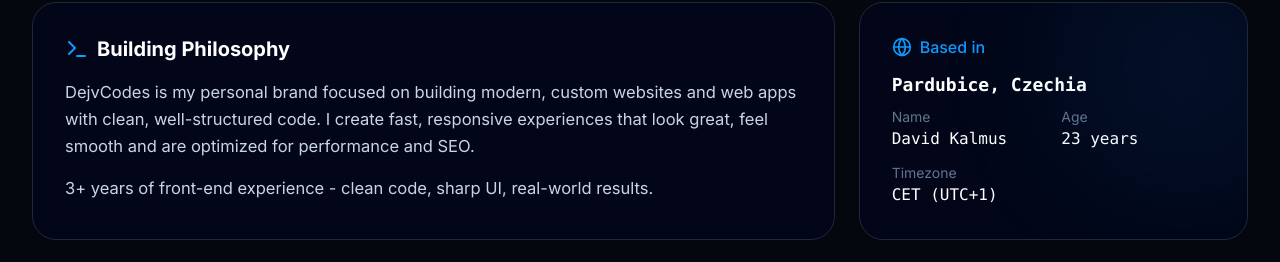
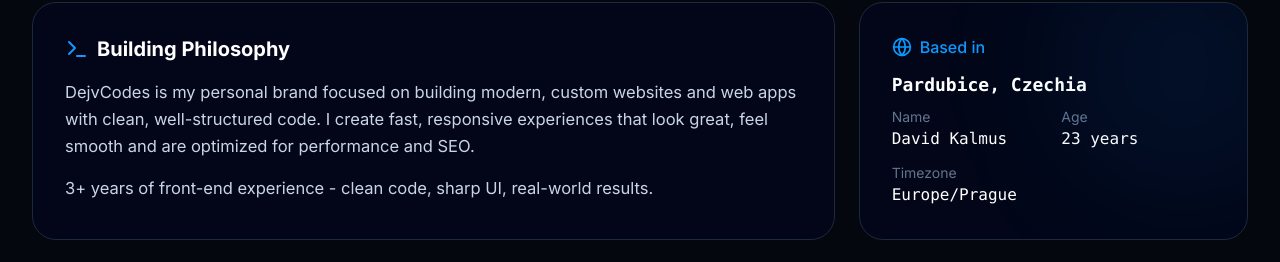
Before and after one commit to DejvCodes/DejvCodes-Next.js, a Next.js app: page / in a window 1280 px wide. Shown: the part 976-1238 px from the top of the page. Built offline with nearby package versions, Linux system fonts and the light colour scheme; no server answers.

Commit message:
refactor: remove timezone calculation and update timezone label to 'Europe/Prague'

```diff
--- a/components/About.tsx
+++ b/components/About.tsx
@@ -1,58 +1,12 @@
 'use client';
 import ScrollReveal from './ScrollReveal';
-import {useEffect, useState} from 'react';
 import {ABOUT_CONTENT, BIO_BOX, STATS_BOX, DAILY_ESSENTIALS, EXPERIENCE} from '../constants/content';
-
-const getPragueOffsetInMinutes = (date: Date): number => {
-	const formatter = new Intl.DateTimeFormat('en-GB', {
-		timeZone: 'Europe/Prague',
-		year: 'numeric',
-		month: '2-digit',
-		day: '2-digit',
-		hour: '2-digit',
-		minute: '2-digit',
-		second: '2-digit',
-		hour12: false
-	});
-
-	const parts = formatter.formatToParts(date);
-	const map = Object.fromEntries(parts.filter((part) => part.type !== 'literal').map((part) => [part.type, part.value]));
-	const timestampAsPrague = Date.UTC(
-		Number(map.year),
-		Number(map.month) - 1,
-		Number(map.day),
-		Number(map.hour),
-		Number(map.minute),
-		Number(map.second)
-	);
-
-	return Math.round((timestampAsPrague - date.getTime()) / 60000);
-};
-
-const getPragueTimezoneLabel = (): string => {
-	const offsetMinutes = getPragueOffsetInMinutes(new Date());
-	const offsetHours = Math.round(offsetMinutes / 60);
-	const timezoneAbbreviation = offsetHours === 2 ? 'CEST' : 'CET';
-
-	return `${timezoneAbbreviation} (UTC+${offsetHours})`;
-};
 
 const About = () => {
 	const BioIcon = ABOUT_CONTENT.bioIcon;
 	const StatsIcon = ABOUT_CONTENT.statsIcon;
 	const DailyEssentialsIcon = ABOUT_CONTENT.dailyEssentialsIcon;
 	const WorkHistoryIcon = ABOUT_CONTENT.workHistoryIcon;
-	const [timezone, setTimezone] = useState<string>(() => getPragueTimezoneLabel());
-
-	useEffect(() => {
-		const intervalId = window.setInterval(() => {
-			setTimezone(getPragueTimezoneLabel());
-		}, 60 * 60 * 1000);
-
-		return () => {
-			window.clearInterval(intervalId);
-		};
-	}, []);
 
 	return <section
 		id='about'
@@ -112,7 +66,7 @@
 						</div>
 						<div>
 							<p className='text-slate-500 text-sm'>{ABOUT_CONTENT.timezoneLabel}</p>
-							<p className='text-white font-mono'>{timezone}</p>
+							<p className='text-white font-mono'>{STATS_BOX.timezone}</p>
 						</div>
 					</div>
 				</ScrollReveal>
--- a/constants/content.ts
+++ b/constants/content.ts
@@ -94,7 +94,7 @@
 	location: 'Pardubice, Czechia',
 	name: 'David Kalmus',
 	age: `${age} years`,
-	timezone: 'CET (UTC+1)'
+	timezone: 'Europe/Prague'
 };
 
 export const DAILY_ESSENTIALS: DailyEssential[] = [
```
